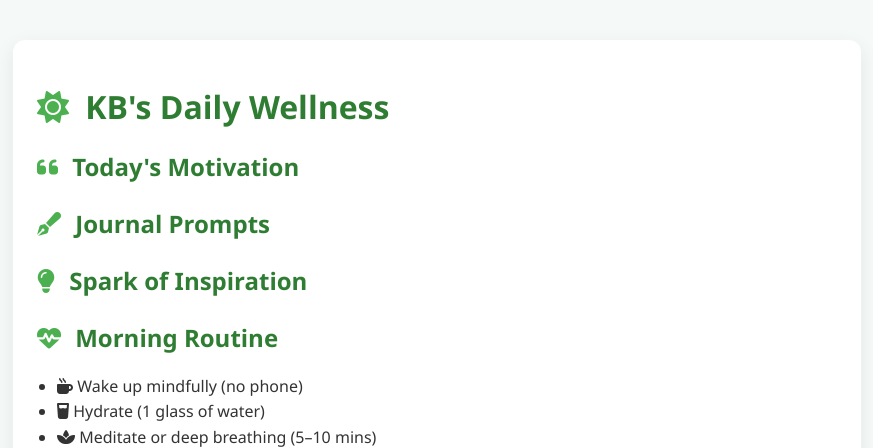
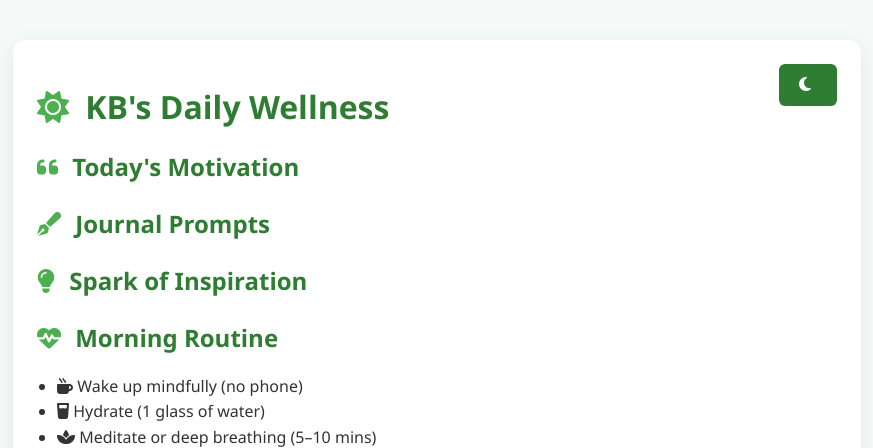
Before and after one commit to roachhd/Daily-Wellness, a plain HTML site: page index.html in a window 1280 px wide. Shown: the top 448 px of the page, without its empty margins (203-1076 px from the left). Drawn offline with Linux system fonts and the light colour scheme; a script that the page names is missing.

Commit message:
Added dark mode toggle button

```diff
--- a/index.html
+++ b/index.html
@@ -13,6 +13,9 @@
 </head>
 <body>
   <div class="container">
+    <button id="darkToggle" style="float:right; margin-bottom:16px;" aria-label="Toggle dark mode">
+  <i class="fas fa-moon"></i>
+</button>
     <h1><i class="fas fa-sun"></i> KB's Daily Wellness</h1>
 
     <section>
```
